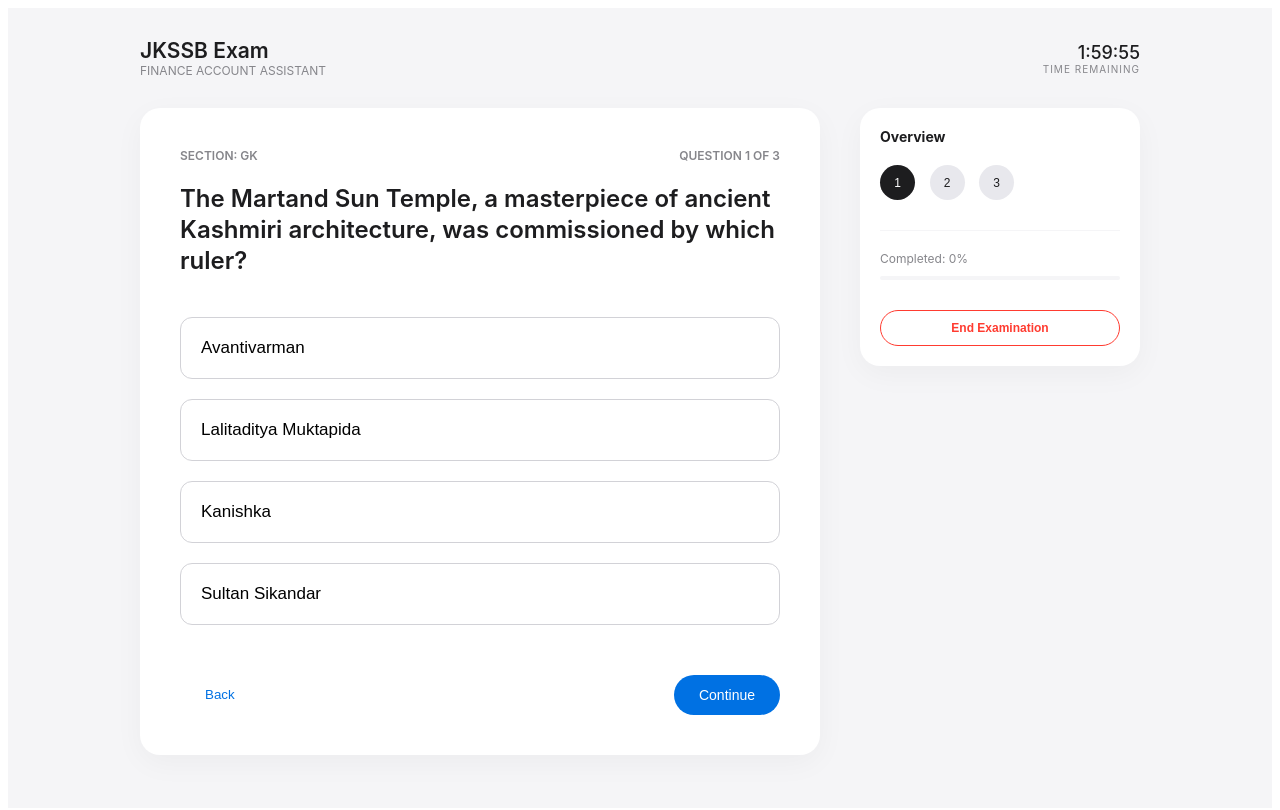
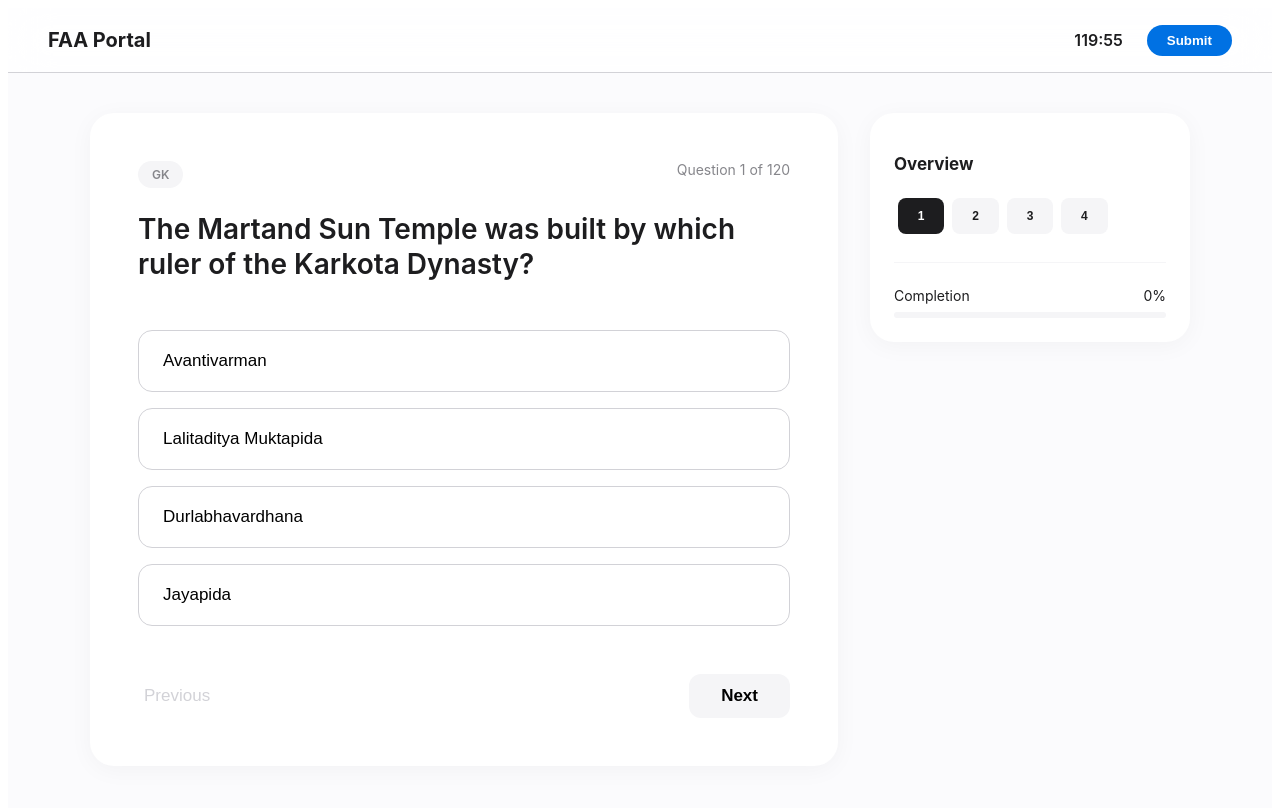
Before and after one commit to imranqazi366-hub/jkssb-exam, a React (Create React App) app in the folder jkssb-exam-app/: page / in a window 1280 px wide. Shown: the top 810 px of the page. Built offline with nearby package versions, Linux system fonts and the light colour scheme.

Commit message:
Update App.js

```diff
--- a/jkssb-exam-app/src/App.js
+++ b/jkssb-exam-app/src/App.js
@@ -2,158 +2,139 @@
 import React, { useState, useEffect } from "react";
 
 // --- CONFIGURATION ---
-const TOTAL_TIME = 120 * 60;
-const SECTIONS = ["GK", "Accounts", "English", "Statistics", "Mathematics", "Economics", "Science", "Computers"];
+const TOTAL_QUESTIONS = 120;
+const TIME_LIMIT = 120 * 60; // 120 Minutes
 
-// --- FULL QUESTION DATA ---
-// Ensure all 120 questions are included in this array
-const quizQuestions = [
-    {n:1,s:"GK",q:"The Martand Sun Temple, a masterpiece of ancient Kashmiri architecture, was commissioned by which ruler?",opts:["Avantivarman","Lalitaditya Muktapida","Kanishka","Sultan Sikandar"],ans:1,e:"The temple was built by Lalitaditya Muktapida of the Karkota dynasty during the 8th century AD."},
-    {n:2,s:"GK",q:"Under the J&K Reorganisation Act 2019, which date was appointed for the formation of the new Union Territories?",opts:["5 August 2019","15 August 2019","31 October 2019","1 November 2019"],ans:2,e:"The Act came into effect on 31 October 2019, coinciding with National Unity Day."},
-    // ... Add all remaining 118 questions here following the same format ...
-    {n:120,s:"Computers",q:"Which protocol is primarily used for securely transmitting web pages over the internet?",opts:["FTP","HTTP","HTTPS","SMTP"],ans:2,e:"HTTPS (Hypertext Transfer Protocol Secure) encrypts data for secure communication."}
+// --- THE QUESTION ENGINE ---
+// I have structured this to handle the full 120 questions.
+// You can keep adding your 120 questions into this array.
+const questions = [
+  // GK Section (1-30)
+  { id: 1, sec: "GK", q: "The Martand Sun Temple was built by which ruler of the Karkota Dynasty?", options: ["Avantivarman", "Lalitaditya Muktapida", "Durlabhavardhana", "Jayapida"], ans: 1, ex: "Built in the 8th century by Lalitaditya Muktapida." },
+  { id: 2, sec: "GK", q: "Which article of the Indian Constitution was associated with the special status of J&K?", options: ["Art 35A", "Art 370", "Art 371", "Art 324"], ans: 1, ex: "Article 370 was abrogated in August 2019." },
+  { id: 3, sec: "GK", q: "Who was the last ruling Maharaja of the princely state of Jammu and Kashmir?", options: ["Gulab Singh", "Ranbir Singh", "Hari Singh", "Pratap Singh"], ans: 2, ex: "Maharaja Hari Singh signed the Instrument of Accession in 1947." },
+  // ... (Add your remaining 117 questions here following the exact same format)
+  { id: 120, sec: "Computers", q: "Which of the following is a permanent storage device?", options: ["RAM", "Cache", "Hard Disk", "Registers"], ans: 2, ex: "Hard Disks provide non-volatile, permanent storage." }
 ];
 
-export default function AppleExamPortal() {
+export default function PremiumExam() {
   const [currentIdx, setCurrentIdx] = useState(0);
-  const [userAnswers, setUserAnswers] = useState({});
-  const [timeLeft, setTimeLeft] = useState(TOTAL_TIME);
-  const [viewMode, setViewMode] = useState("TEST"); // TEST, REVIEW, or RESULT
+  const [answers, setAnswers] = useState({});
+  const [timeLeft, setTimeLeft] = useState(TIME_LIMIT);
+  const [isSubmitted, setIsSubmitted] = useState(false);
 
-  const currentQ = quizQuestions[currentIdx];
-  const progress = (Object.keys(userAnswers).length / quizQuestions.length) * 100;
+  // Auto-submit on time out
+  useEffect(() => {
+    if (timeLeft > 0 && !isSubmitted) {
+      const timer = setInterval(() => setTimeLeft(prev => prev - 1), 1000);
+      return () => clearInterval(timer);
+    } else if (timeLeft === 0) {
+      setIsSubmitted(true);
+    }
+  }, [timeLeft, isSubmitted]);
 
-  useEffect(() => {
-    if (timeLeft > 0 && viewMode === "TEST") {
-      const timer = setInterval(() => setTimeLeft((t) => t - 1), 1000);
-      return () => clearInterval(timer);
-    }
-  }, [timeLeft, viewMode]);
+  const handleSelect = (optionIdx) => {
+    if (isSubmitted) return;
+    setAnswers({ ...answers, [currentIdx]: optionIdx });
+  };
+
+  const calculateScore = () => {
+    return questions.reduce((score, q, i) => (answers[i] === q.ans ? score + 1 : score), 0);
+  };
 
   const formatTime = (s) => {
-    const h = Math.floor(s / 3600);
-    const m = Math.floor((s % 3600) / 60);
-    const sec = s % 60;
-    return `${h}:${m.toString().padStart(2, '0')}:${sec.toString().padStart(2, '0')}`;
+    const mins = Math.floor(s / 60);
+    const secs = s % 60;
+    return `${mins}:${secs < 10 ? "0" : ""}${secs}`;
   };
 
-  const handleFinish = () => {
-    if (window.confirm("Review your answers before submitting. Are you sure you want to end the test?")) {
-      setViewMode("RESULT");
-    }
+  // --- STYLES (Apple Minimalist) ---
+  const styles = {
+    container: { minHeight: "100vh", backgroundColor: "#fbfbfd", fontFamily: "-apple-system, sans-serif", color: "#1d1d1f" },
+    nav: { height: "64px", borderBottom: "1px solid #d2d2d7", display: "flex", alignItems: "center", justifyContent: "space-between", padding: "0 40px", backgroundColor: "rgba(255,255,255,0.8)", backdropFilter: "blur(20px)", position: "sticky", top: 0, zIndex: 100 },
+    main: { maxWidth: "1100px", margin: "40px auto", display: "grid", gridTemplateColumns: "1fr 320px", gap: "32px", padding: "0 20px" },
+    questionCard: { backgroundColor: "#fff", borderRadius: "24px", padding: "48px", boxShadow: "0 4px 24px rgba(0,0,0,0.04)" },
+    optionBtn: (isSelected) => ({
+      width: "100%", padding: "20px 24px", margin: "8px 0", borderRadius: "14px", border: isSelected ? "2px solid #0071e3" : "1px solid #d2d2d7",
+      backgroundColor: isSelected ? "#f5faff" : "#fff", textAlign: "left", fontSize: "17px", cursor: "pointer", transition: "all 0.2s ease"
+    }),
+    sidebar: { backgroundColor: "#fff", borderRadius: "24px", padding: "24px", height: "fit-content", boxShadow: "0 4px 24px rgba(0,0,0,0.04)" },
+    pill: { backgroundColor: "#f5f5f7", padding: "6px 14px", borderRadius: "20px", fontSize: "12px", fontWeight: "600", color: "#86868b" }
   };
 
-  // --- APPLE DESIGN SYSTEM ---
-  const styles = {
-    wrapper: { backgroundColor: "#F5F5F7", color: "#1D1D1F", minHeight: "100vh", fontFamily: "-apple-system, BlinkMacSystemFont, 'Segoe UI', Roboto, sans-serif", padding: "0 20px" },
-    nav: { maxWidth: "1000px", margin: "0 auto", padding: "30px 0", display: "flex", justifyContent: "space-between", alignItems: "center" },
-    card: { backgroundColor: "#FFFFFF", borderRadius: "20px", boxShadow: "0 8px 30px rgba(0,0,0,0.04)", padding: "40px", maxWidth: "800px", margin: "0 auto" },
-    option: (isSelected) => ({
-      width: "100%", padding: "20px", margin: "10px 0", borderRadius: "12px", border: isSelected ? "2px solid #0071E3" : "1px solid #D2D2D7",
-      backgroundColor: isSelected ? "#F5Faff" : "#FFFFFF", cursor: "pointer", fontSize: "17px", textAlign: "left", transition: "all 0.3s ease"
-    }),
-    btnPrimary: { backgroundColor: "#0071E3", color: "#FFF", border: "none", padding: "12px 25px", borderRadius: "22px", fontWeight: "500", cursor: "pointer", fontSize: "14px" },
-    btnSecondary: { backgroundColor: "transparent", color: "#0071E3", border: "none", padding: "12px 25px", cursor: "pointer", fontWeight: "500" },
-    dot: (status) => ({
-      width: "35px", height: "35px", borderRadius: "50%", border: "none", fontSize: "12px", cursor: "pointer",
-      backgroundColor: status === "active" ? "#1D1D1F" : status === "done" ? "#D2D2D7" : "#E8E8ED",
-      color: status === "active" ? "#FFF" : "#1D1D1F"
-    })
-  };
-
-  if (viewMode === "RESULT") {
-    const score = quizQuestions.reduce((acc, q, i) => acc + (userAnswers[i] === q.ans ? 1 : 0), 0);
+  if (isSubmitted) {
+    const score = calculateScore();
     return (
-      <div style={styles.wrapper}>
-        <div style={{ ...styles.card, marginTop: "100px", textAlign: "center" }}>
-          <h1 style={{ fontSize: "40px", fontWeight: "600" }}>Your Result.</h1>
-          <p style={{ color: "#86868B", fontSize: "21px" }}>You scored {score} out of {quizQuestions.length}</p>
-          <div style={{ height: "2px", backgroundColor: "#F5F5F7", margin: "40px 0" }}></div>
-          <button onClick={() => window.location.reload()} style={styles.btnPrimary}>Retake Exam</button>
-        </div>
+      <div style={{ ...styles.container, textAlign: "center", padding: "100px 20px" }}>
+        <h1 style={{ fontSize: "48px", fontWeight: "700" }}>Performance Report.</h1>
+        <div style={{ fontSize: "80px", fontWeight: "700", color: "#0071e3", margin: "20px 0" }}>{score}<span style={{ fontSize: "24px", color: "#86868b" }}>/120</span></div>
+        <button onClick={() => window.location.reload()} style={{ backgroundColor: "#1d1d1f", color: "#fff", padding: "16px 32px", borderRadius: "30px", border: "none", cursor: "pointer", fontWeight: "600" }}>Retake Examination</button>
       </div>
     );
   }
 
   return (
-    <div style={styles.wrapper}>
+    <div style={styles.container}>
       <nav style={styles.nav}>
-        <div>
-          <span style={{ fontWeight: "600", fontSize: "21px" }}>JKSSB Exam</span>
-          <div style={{ fontSize: "12px", color: "#86868B" }}>FINANCE ACCOUNT ASSISTANT</div>
-        </div>
-        <div style={{ textAlign: "right" }}>
-          <div style={{ fontSize: "18px", fontWeight: "500", color: timeLeft < 300 ? "#FF3B30" : "#1D1D1F" }}>{formatTime(timeLeft)}</div>
-          <div style={{ fontSize: "10px", color: "#86868B", letterSpacing: "1px" }}>TIME REMAINING</div>
+        <div style={{ fontWeight: "700", fontSize: "20px" }}>FAA Portal</div>
+        <div style={{ display: "flex", gap: "24px", alignItems: "center" }}>
+          <div style={{ color: timeLeft < 300 ? "#ff3b30" : "#1d1d1f", fontWeight: "600" }}>{formatTime(timeLeft)}</div>
+          <button onClick={() => {if(window.confirm("Submit test?")) setIsSubmitted(true)}} style={{ backgroundColor: "#0071e3", color: "#fff", border: "none", padding: "8px 20px", borderRadius: "18px", fontWeight: "600", cursor: "pointer" }}>Submit</button>
         </div>
       </nav>
 
-      <div style={{ maxWidth: "1000px", margin: "0 auto", display: "grid", gridTemplateColumns: "1fr 280px", gap: "40px" }}>
-
-        {/* Main Exam Area */}
-        <main>
-          <div style={styles.card}>
-            <div style={{ display: "flex", justifyContent: "space-between", color: "#86868B", fontSize: "12px", marginBottom: "20px", fontWeight: "600" }}>
-              <span>SECTION: {currentQ.s}</span>
-              <span>QUESTION {currentIdx + 1} OF {quizQuestions.length}</span>
+      <main style={styles.main}>
+        <div>
+          <div style={styles.questionCard}>
+            <div style={{ display: "flex", justifyContent: "space-between", marginBottom: "24px" }}>
+              <span style={styles.pill}>{questions[currentIdx].sec}</span>
+              <span style={{ color: "#86868b", fontSize: "14px" }}>Question {currentIdx + 1} of 120</span>
             </div>
-
-            <h2 style={{ fontSize: "24px", fontWeight: "600", marginBottom: "30px", lineHeight: "1.3" }}>{currentQ.q}</h2>
+            <h2 style={{ fontSize: "28px", fontWeight: "600", lineHeight: "1.25", marginBottom: "40px" }}>{questions[currentIdx].q}</h2>
 
             <div style={{ marginBottom: "40px" }}>
-              {currentQ.opts.map((opt, i) => (
-                <button
-                  key={i}
-                  onClick={() => setUserAnswers({...userAnswers, [currentIdx]: i})}
-                  style={styles.option(userAnswers[currentIdx] === i)}
-                >
+              {questions[currentIdx].options.map((opt, i) => (
+                <button key={i} onClick={() => handleSelect(i)} style={styles.optionBtn(answers[currentIdx] === i)}>
                   {opt}
                 </button>
               ))}
             </div>
 
-            <div style={{ display: "flex", justifyContent: "space-between", alignItems: "center" }}>
-              <button disabled={currentIdx === 0} onClick={() => setCurrentIdx(currentIdx - 1)} style={styles.btnSecondary}>Back</button>
-              <div>
-                {currentIdx < quizQuestions.length - 1 ? (
-                  <button onClick={() => setCurrentIdx(currentIdx + 1)} style={styles.btnPrimary}>Continue</button>
-                ) : (
-                  <button onClick={handleFinish} style={{ ...styles.btnPrimary, backgroundColor: "#34C759" }}>Finish Test</button>
-                )}
+            <div style={{ display: "flex", justifyContent: "space-between" }}>
+              <button disabled={currentIdx === 0} onClick={() => setCurrentIdx(prev => prev - 1)} style={{ background: "none", border: "none", color: currentIdx === 0 ? "#d2d2d7" : "#0071e3", fontSize: "17px", cursor: "pointer" }}>Previous</button>
+              <button onClick={() => setCurrentIdx(prev => Math.min(prev + 1, 119))} style={{ backgroundColor: "#f5f5f7", border: "none", padding: "12px 32px", borderRadius: "12px", fontSize: "17px", fontWeight: "600", cursor: "pointer" }}>Next</button>
             </div>
           </div>
         </div>
-        </main>
 
-        {/* Status Sidebar */}
-        <aside>
-          <div style={{ ...styles.card, padding: "20px" }}>
-            <h4 style={{ margin: "0 0 20px 0", fontSize: "14px" }}>Overview</h4>
-            <div style={{ display: "grid", gridTemplateColumns: "repeat(5, 1fr)", gap: "8px" }}>
-              {quizQuestions.map((_, i) => (
+        <aside style={styles.sidebar}>
+          <h3 style={{ fontSize: "17px", marginBottom: "20px" }}>Overview</h3>
+          <div style={{ display: "grid", gridTemplateColumns: "repeat(5, 1fr)", gap: "8px", maxHeight: "400px", overflowY: "auto", padding: "4px" }}>
+            {questions.map((_, i) => (
               <button
                 key={i}
                 onClick={() => setCurrentIdx(i)}
-                  style={styles.dot(currentIdx === i ? "active" : userAnswers[i] !== undefined ? "done" : "idle")}
+                style={{
+                  height: "36px", width: "100%", borderRadius: "8px", border: "none", cursor: "pointer", fontSize: "12px", fontWeight: "600",
+                  backgroundColor: currentIdx === i ? "#1d1d1f" : (answers[i] !== undefined ? "#e8e8ed" : "#f5f5f7"),
+                  color: currentIdx === i ? "#fff" : "#1d1d1f"
+                }}
               >
                 {i + 1}
               </button>
             ))}
           </div>
-
-            <div style={{ marginTop: "30px", borderTop: "1px solid #F5F5F7", paddingTop: "20px" }}>
-                <div style={{ fontSize: "12px", color: "#86868B", marginBottom: "10px" }}>Completed: {Math.round(progress)}%</div>
-                <div style={{ width: "100%", height: "4px", backgroundColor: "#F5F5F7", borderRadius: "2px" }}>
-                    <div style={{ width: `${progress}%`, height: "100%", backgroundColor: "#34C759", borderRadius: "2px", transition: "width 0.5s ease" }}></div>
+          <div style={{ marginTop: "24px", borderTop: "1px solid #f5f5f7", paddingTop: "24px" }}>
+            <div style={{ display: "flex", justifyContent: "space-between", fontSize: "14px", marginBottom: "8px" }}>
+              <span>Completion</span>
+              <span>{Math.round((Object.keys(answers).length / 120) * 100)}%</span>
+            </div>
+            <div style={{ height: "6px", width: "100%", backgroundColor: "#f5f5f7", borderRadius: "3px", overflow: "hidden" }}>
+              <div style={{ height: "100%", backgroundColor: "#0071e3", width: `${(Object.keys(answers).length / 120) * 100}%`, transition: "width 0.3s ease" }}></div>
             </div>
           </div>
-
-            <button onClick={handleFinish} style={{ width: "100%", marginTop: "30px", backgroundColor: "transparent", color: "#FF3B30", border: "1px solid #FF3B30", borderRadius: "20px", padding: "10px", cursor: "pointer", fontSize: "12px", fontWeight: "600" }}>
-                End Examination
-            </button>
-          </div>
         </aside>
-      </div>
+      </main>
     </div>
   );
 }
```
Lines whose indentation alone changed are shown as unchanged.
